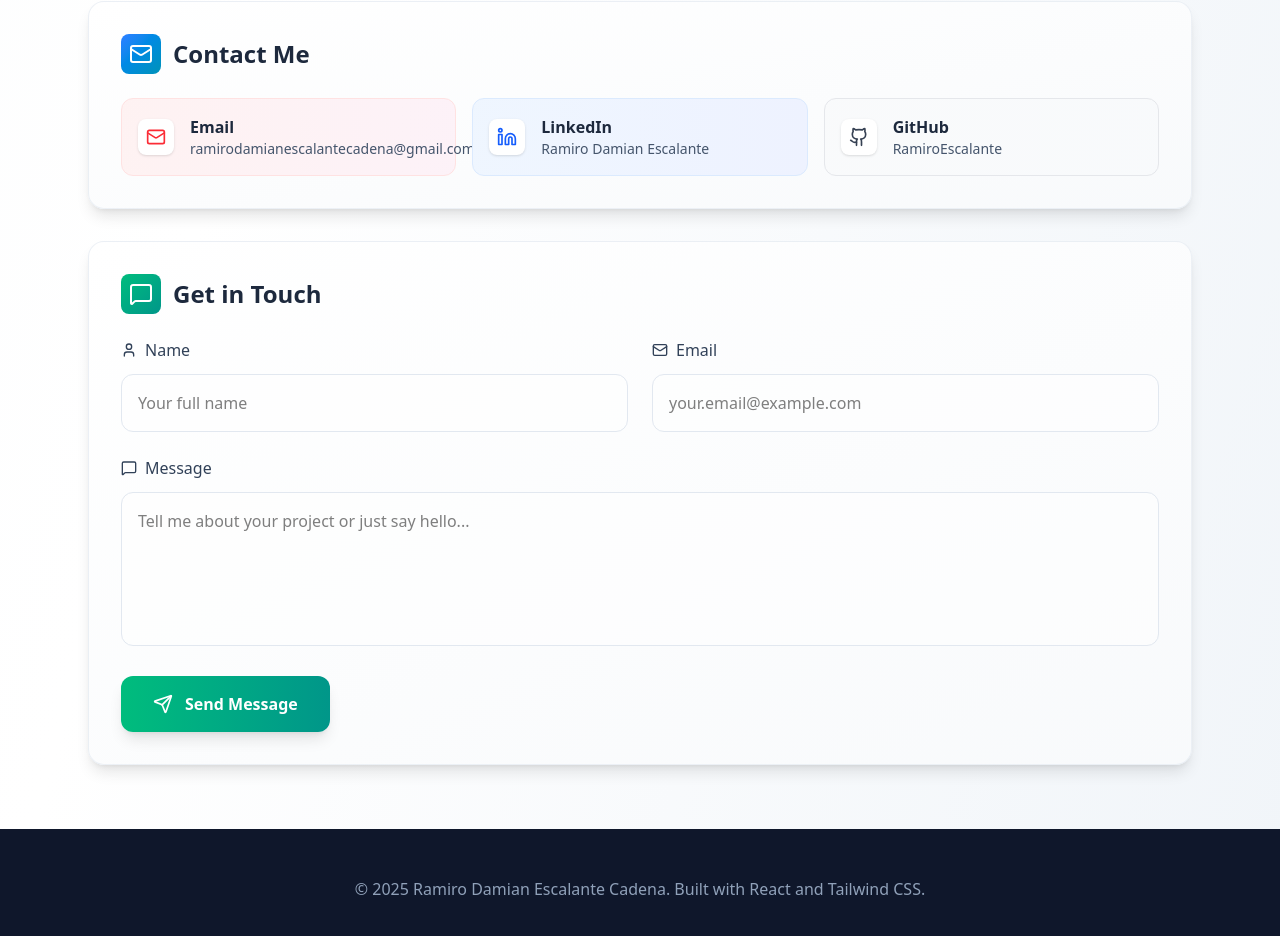
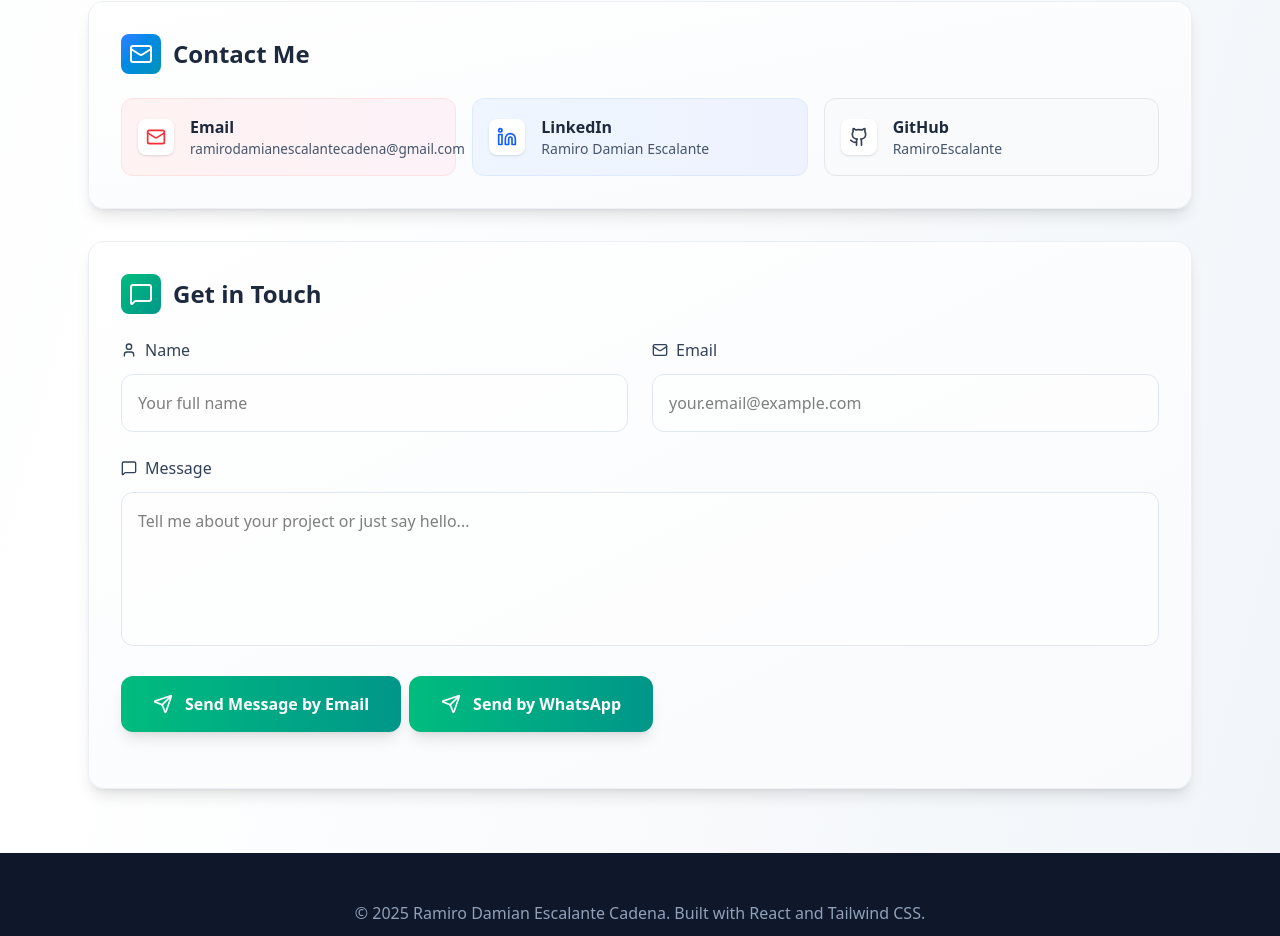
Before and after one commit to RamiroEscalante/about-me, a React (Vite) app: page / in a window 1280 px wide. Shown: the part 3780-4716 px from the top of the page. Built offline with nearby package versions, Linux system fonts and the light colour scheme.

Commit message:
mandar correo y whasts

```diff
--- a/package.json
+++ b/package.json
@@ -11,6 +11,7 @@
   },
   "dependencies": {
     "@tailwindcss/vite": "^4.1.11",
+    "emailjs-com": "^3.2.0",
     "lucide-react": "^0.525.0",
     "react": "^19.1.0",
     "react-dom": "^19.1.0",
--- a/src/contact-me/contact-with-me.jsx
+++ b/src/contact-me/contact-with-me.jsx
@@ -1,6 +1,30 @@
 import { Mail, Linkedin, Github, Send, User, MessageSquare } from "lucide-react"
+import { useRef } from "react"
+import emailjs from "emailjs-com"
 
 export const ContactWithMe = () => {
+
+  const formRef = useRef()
+
+  const sendEmail = (e) => {
+    e.preventDefault()
+
+    emailjs.sendForm(
+      import.meta.env.VITE_EMAILJS_SERVICE_ID,
+      import.meta.env.VITE_EMAILJS_TEMPLATE_ID,
+      formRef.current,
+      import.meta.env.VITE_EMAILJS_PUBLIC_KEY
+    ).then(
+      (result) => {
+        alert("Message sent successfully!")
+        formRef.current.reset()
+      },
+      (error) => {
+        alert("An error occurred, please try again later.")
+        console.error("Email sending error:", error.text)
+      }
+    )
+  }
   return (
     <div className="space-y-8">
       {/* Contact Information */}
@@ -22,7 +46,7 @@ export const ContactWithMe = () => {
             </div>
             <div>
               <p className="font-semibold text-slate-800">Email</p>
-              <p className="text-sm text-slate-600 group-hover:text-red-600 transition-colors">
+              <p className="text-[13.5px] text-slate-600 sm: text-[11.6px] group-hover:text-red-600 transition-colors">
                 ramirodamianescalantecadena@gmail.com
               </p>
             </div>
@@ -71,7 +95,7 @@ export const ContactWithMe = () => {
           <h2 className="text-2xl font-bold text-slate-800">Get in Touch</h2>
         </div>
 
-        <form className="space-y-6">
+        <form ref={formRef} onSubmit={sendEmail} className="space-y-6">
           <div className="grid grid-cols-1 sm:grid-cols-2 gap-4 sm:gap-6">
             <div>
               <label className="flex items-center gap-2 text-slate-700 font-medium mb-3" htmlFor="name">
@@ -81,6 +105,7 @@ export const ContactWithMe = () => {
               <input
                 type="text"
                 id="name"
+                name="name"
                 className="w-full p-4 border border-slate-200 rounded-xl focus:ring-2 focus:ring-emerald-500 focus:border-emerald-500 transition-all duration-200 bg-white/50"
                 placeholder="Your full name"
               />
@@ -93,6 +118,7 @@ export const ContactWithMe = () => {
               <input
                 type="email"
                 id="email"
+                name="email"
                 className="w-full p-4 border border-slate-200 rounded-xl focus:ring-2 focus:ring-emerald-500 focus:border-emerald-500 transition-all duration-200 bg-white/50"
                 placeholder="your.email@example.com"
               />
@@ -106,6 +132,7 @@ export const ContactWithMe = () => {
             </label>
             <textarea
               id="message"
+              name="message"
               rows={5}
               className="w-full p-4 border border-slate-200 rounded-xl focus:ring-2 focus:ring-emerald-500 focus:border-emerald-500 transition-all duration-200 bg-white/50 resize-none"
               placeholder="Tell me about your project or just say hello..."
@@ -117,7 +144,27 @@ export const ContactWithMe = () => {
             className="group w-full md:w-auto inline-flex items-center justify-center gap-3 bg-gradient-to-r from-emerald-500 to-teal-600 text-white px-8 py-4 rounded-xl font-semibold shadow-lg hover:shadow-xl transition-all duration-300 hover:scale-105 hover:from-emerald-600 hover:to-teal-700"
           >
             <Send className="w-5 h-5 group-hover:translate-x-1 transition-transform duration-200" />
-            Send Message
+            Send Message by Email
+          </button>
+
+          <button
+            type="button"
+            onClick={() => {
+              const name = formRef.current?.name?.value || "sin nombre"
+              const email = formRef.current?.email?.value || "sin correo"
+              const message = formRef.current?.message?.value || "sin mensaje"
+              const phone = "523322253535" // tu número con LADA
+
+              const url = `https://wa.me/${phone}?text=${encodeURIComponent(
+                `Hola, soy ${name} (${email}). ${message}`
+              )}`
+
+              window.open(url, "_blank")
+            }}
+            className="group w-full md:w-auto inline-flex items-center justify-center gap-3 bg-gradient-to-r from-emerald-500 to-teal-600 text-white px-8 py-4 rounded-xl font-semibold shadow-lg hover:shadow-xl transition-all duration-300 hover:scale-105 hover:from-emerald-600 hover:to-teal-700 ml-2"
+          >
+            <Send className="w-5 h-5 group-hover:translate-x-1 transition-transform duration-200" />
+            Send by WhatsApp
           </button>
         </form>
       </div>
```
Also changed, not shown: 2 other files (tests, documents, lock files or other folders).
